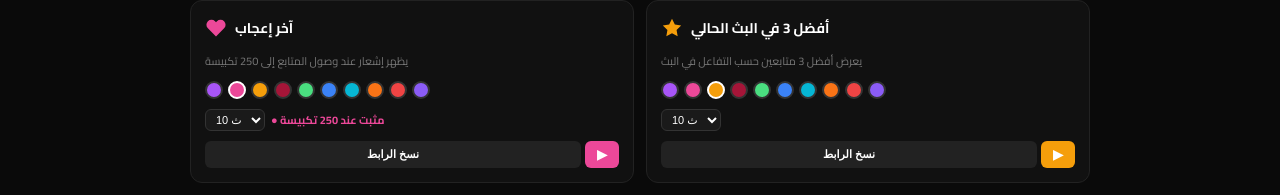
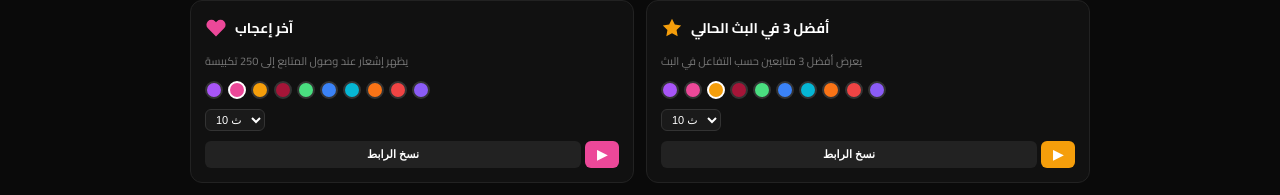
Before and after one commit to hossen88/TOMAN, a Next.js app: page /widgets in a window 1280 px wide. Shown: the part 525-720 px from the top of the page. Built offline with nearby package versions, Linux system fonts and the light colour scheme; a web font is replaced by a local one.

Commit message:
Remove threshold input completely from dashboard UI

```diff
--- a/src/app/widgets/page.tsx
+++ b/src/app/widgets/page.tsx
@@ -571,8 +571,7 @@ export default function WidgetsPage() {
 
   const getUrl = (w: typeof widgets[0]) => {
     if (typeof window === "undefined") return "";
-    const t = thresholds[w.id] || 0;
-    return `${window.location.origin}${w.path}?user=${username || "YOUR"}&color=${encodeURIComponent(getColor(w))}&duration=${durations[w.id] || 10}${t > 0 ? `&threshold=${t}` : ""}`;
+    return `${window.location.origin}${w.path}?user=${username || "YOUR"}&color=${encodeURIComponent(getColor(w))}&duration=${durations[w.id] || 10}`;
   };
 
   const copyUrl = (w: typeof widgets[0]) => {
@@ -683,9 +682,6 @@ export default function WidgetsPage() {
                   {widget.id === "discord" && (
                     <span style={{ fontSize: "11px", color: "#5865F2", fontWeight: "700" }}>● يعمل دائماً بشكل سينمائي مستمر</span>
                   )}
-                  {widget.id === "likes" && (
-                    <span style={{ fontSize: "11px", color: "#ec4899", fontWeight: "700" }}>● مثبت عند 250 تكبيسة</span>
-                  )}
                 </div>
 
                 <div style={{ display: "flex", gap: "4px", marginTop: "auto" }}>
```
